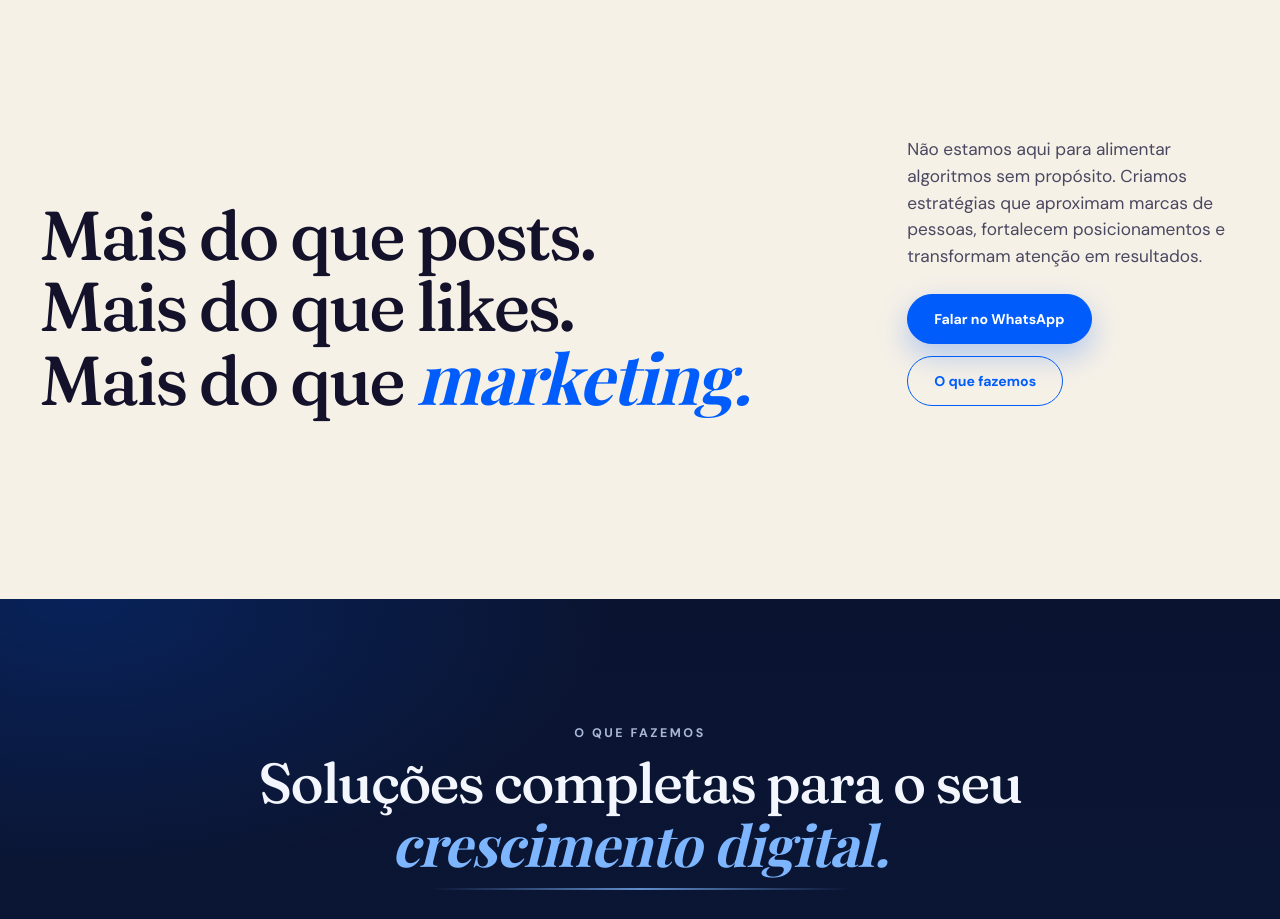
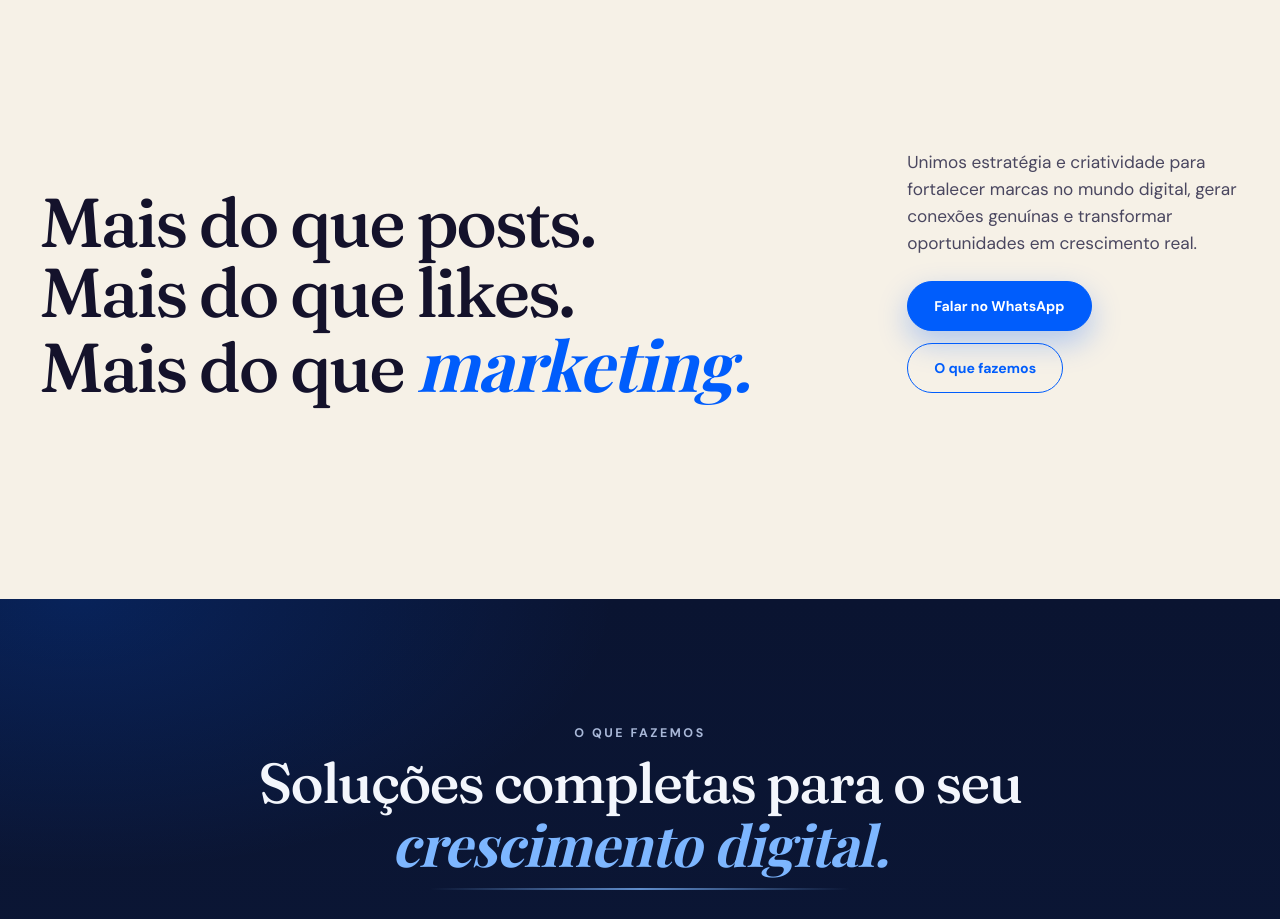
Before and after one commit to raiana77hits/humanizemarketingdigital, a plain HTML site: page index.html in a window 1280 px wide. Shown: the part 1160-2079 px from the top of the page. Drawn offline with nearby package versions, Linux system fonts and the light colour scheme; no server answers; animation ran at ten frames a second; a web font is replaced by a local one.

Commit message:
Seção 'Muito além do óbvio': novo texto do parágrafo
Co-Authored-By: Claude Sonnet 5.5 <noreply@anthropic.com>
Claude-Session: https://claude.ai/code/session_01QqojUh1fDsNiDMpA9zWfkV

```diff
--- a/index.html
+++ b/index.html
@@ -1117,7 +1117,7 @@ h1,h2,h3,h4{font-family:Manrope,system-ui,Arial,sans-serif;color:var(--text);lin
           <span>Mais do que <em>marketing.</em></span>
         </h2>
         <div class="alem-side">
-          <p>Não estamos aqui para alimentar algoritmos sem propósito. Criamos estratégias que aproximam marcas de pessoas, fortalecem posicionamentos e transformam atenção em resultados.</p>
+          <p>Unimos estratégia e criatividade para fortalecer marcas no mundo digital, gerar conexões genuínas e transformar oportunidades em crescimento real.</p>
           <div class="alem-actions">
             <a class="alem-btn alem-btn--solid" href="https://wa.me/5511914894352?text=Olá!%20Quero%20falar%20com%20a%20Humanize." target="_blank" rel="noopener">Falar no WhatsApp</a>
             <a class="alem-btn alem-btn--line" href="#servicos">O que fazemos</a>
```
